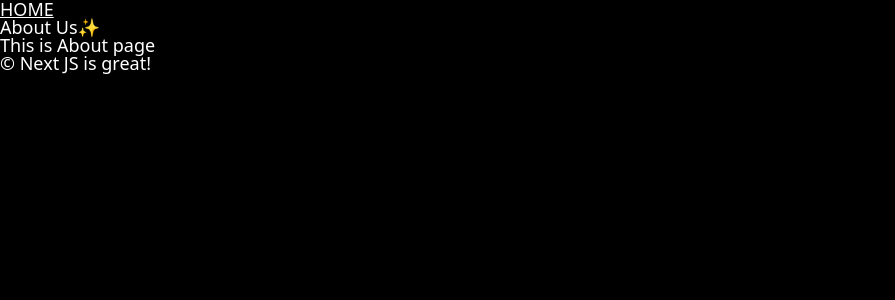
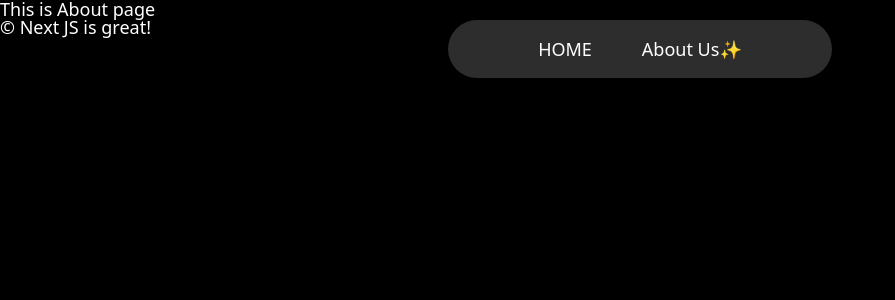
Before and after one commit to Jinnie-kim/nextjs14, a Next.js app: page /about-us in a window 1280 px wide. Shown: the top 300 px of the page, without its empty margins (0-895 px from the left). Built offline with nearby package versions, Linux system fonts and the light colour scheme.

Commit message:
Add Navigation bar CSS

```diff
--- a/components/navigation.tsx
+++ b/components/navigation.tsx
@@ -2,12 +2,13 @@
 
 import Link from 'next/link';
 import { usePathname } from 'next/navigation';
+import styles from '../style/navigation.module.css';
 
 export default function Navigation() {
   const path = usePathname();
 
   return (
-    <nav>
+    <nav className={styles.nav}>
       <ul>
         <li>
           <Link href="/">HOME</Link> {path === '/' && '✨'}
--- /dev/null
+++ b/style/navigation.module.css
@@ -0,0 +1,28 @@
+.nav {
+  background-color: #2d2d2d;
+  position: fixed;
+  width: 30%;
+  margin: 0 auto;
+  top: 20px;
+  border-radius: 50px;
+  padding: 20px 0px;
+  left: 50%;
+  z-index: 10;
+  transform: translateX(-50%);
+}
+
+.nav ul {
+  display: flex;
+  justify-content: center;
+  gap: 50px;
+}
+
+.nav ul li {
+  list-style: none;
+  transform: none;
+  transition: all 0.1s ease-in-out;
+}
+
+.nav ul li:hover {
+  transform: scale(1.05);
+}
```
